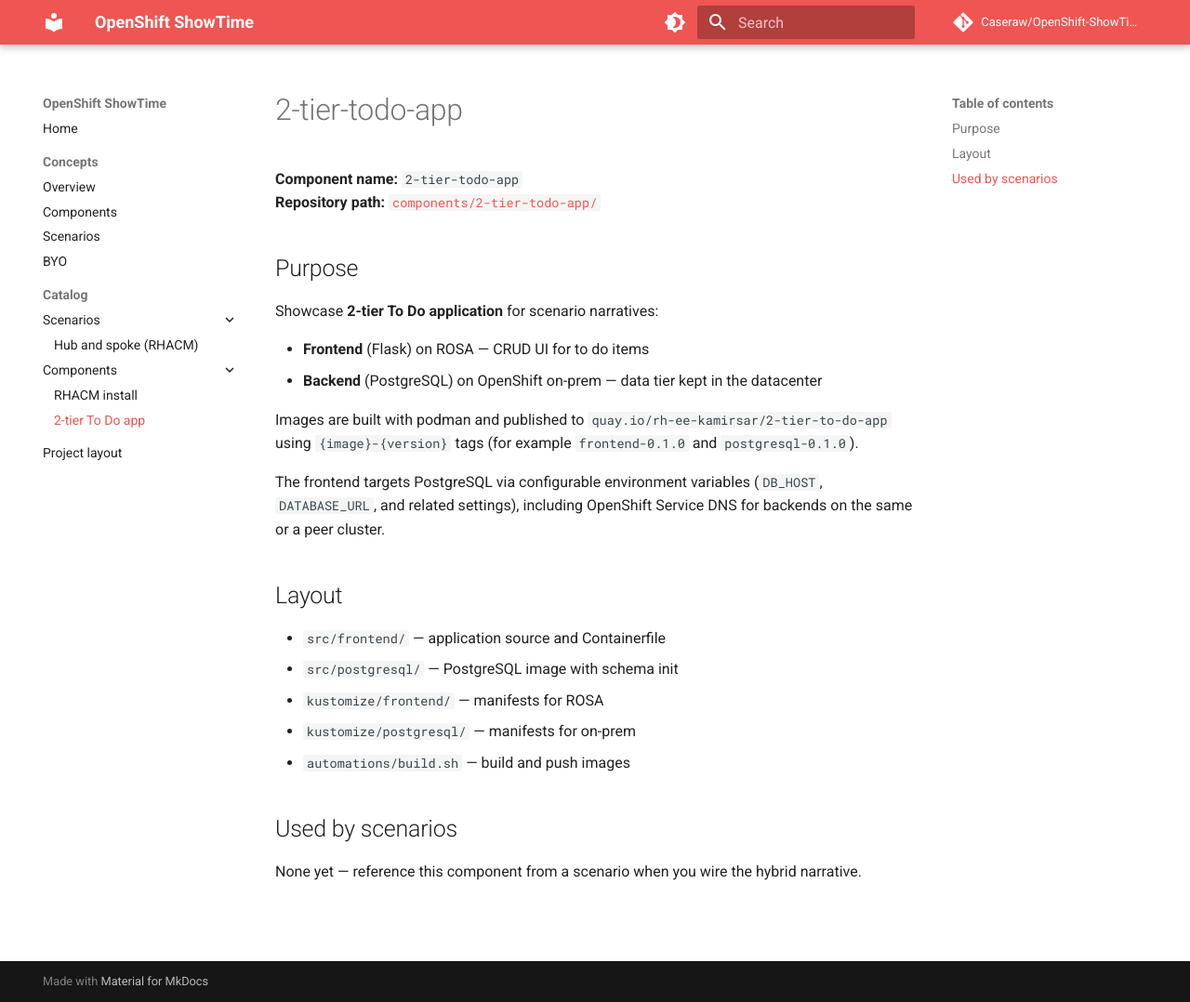
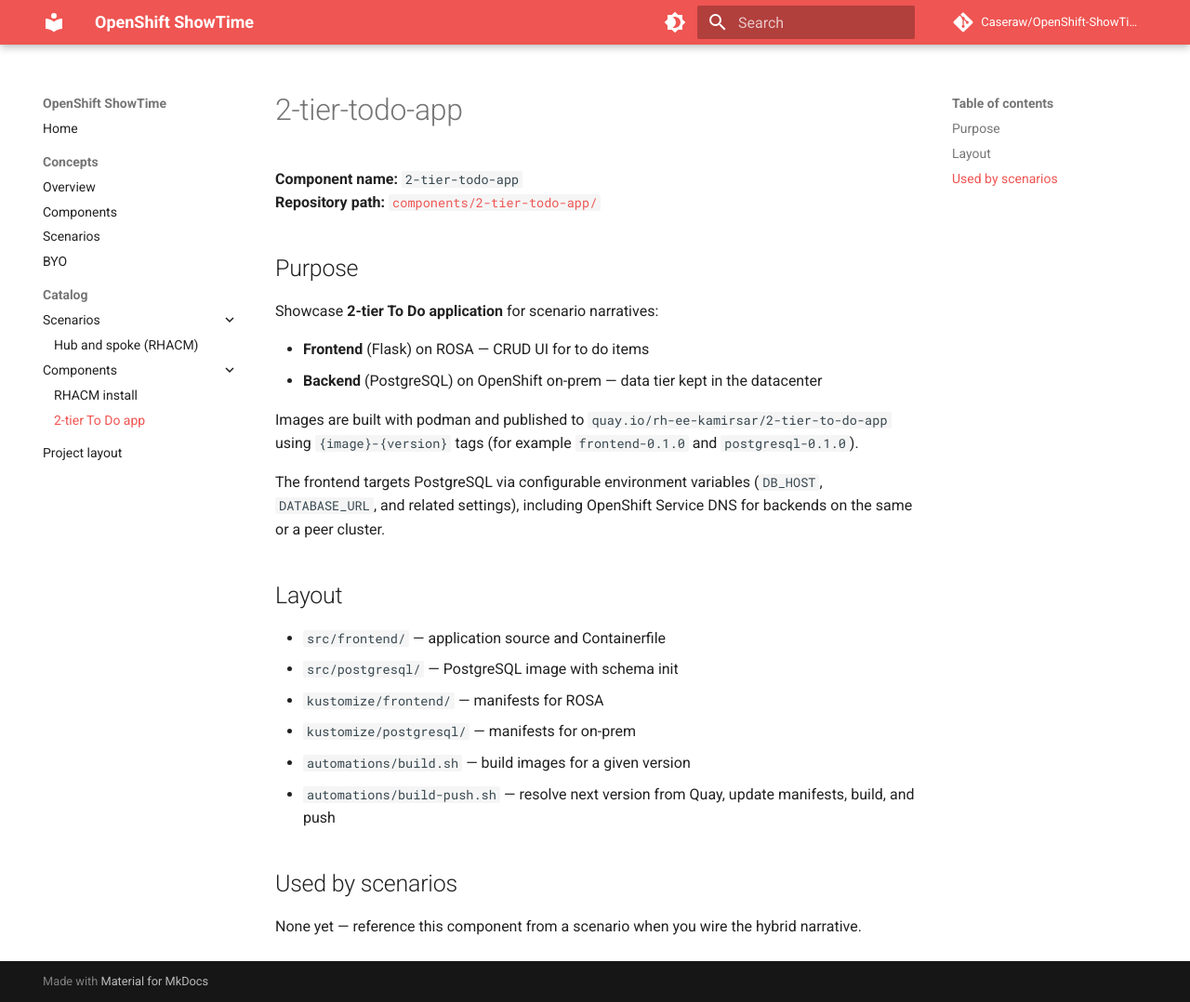
Before and after one commit to Caseraw/OpenShift-ShowTime, an MkDocs documentation site: the page built from docs/components/2-tier-todo-app.md, in a window 1280 px wide and 1078 px high. Shown: the whole window at 93% size. Built offline with MkDocs 1.6.1 and Material for MkDocs 9.7.7, drawn with Linux system fonts in a browser that asks for light colours; comment, search, counter and statistics services are not loaded.

Commit message:
Add registry-aware build-push automation for 2-tier todo images.
Introduce build-push.sh to bump versions from Quay tags, sync manifests, and publish frontend and PostgreSQL images together.

Co-authored-by: Cursor <cursoragent@cursor.com>

```diff
--- a/docs/components/2-tier-todo-app.md
+++ b/docs/components/2-tier-todo-app.md
@@ -20,7 +20,8 @@ The frontend targets PostgreSQL via configurable environment variables (`DB_HOST
 - `src/postgresql/` — PostgreSQL image with schema init
 - `kustomize/frontend/` — manifests for ROSA
 - `kustomize/postgresql/` — manifests for on-prem
-- `automations/build.sh` — build and push images
+- `automations/build.sh` — build images for a given version
+- `automations/build-push.sh` — resolve next version from Quay, update manifests, build, and push
 
 ## Used by scenarios
 
```
Also changed, not shown: components/2-tier-todo-app/README.md (+26 -4 lines), 3 other files.
